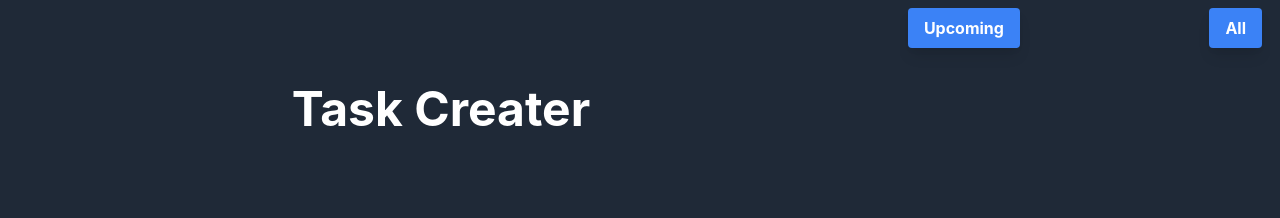
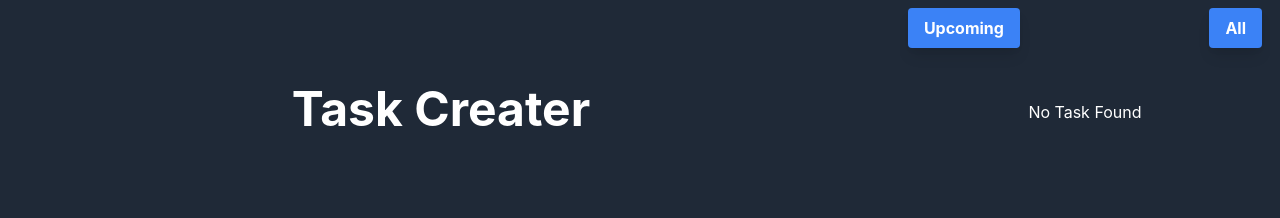
Before and after one commit to yathink3/edu-stack, a React (Vite) app: page / in a window 1280 px wide. Shown: the top 218 px of the page. Built offline with nearby package versions, Linux system fonts and the light colour scheme.

Commit message:
No task found implemented

```diff
--- a/src/components/task-list.tsx
+++ b/src/components/task-list.tsx
@@ -26,6 +26,7 @@ const TaskList = () => {
         </button>
       </div>
       <div className='justify-center'>
+        {taskList.length === 0 && <div className='flex h-28 justify-center items-center'>No Task Found</div>}
         {taskList.map(task => (
           <div key={task.id} className='bg-gray-700 rounded overflow-hidden my-3 mx-2 shadow-lg'>
             <button onClick={e => removeTask(task.id)} className='bg-gray-800 hover:bg-gray-400  text-white hover:text-black text-center py-1.5 px-2.5 rounded-full h-10 w-10 inline-flex items-center float-right m-2'>
```
